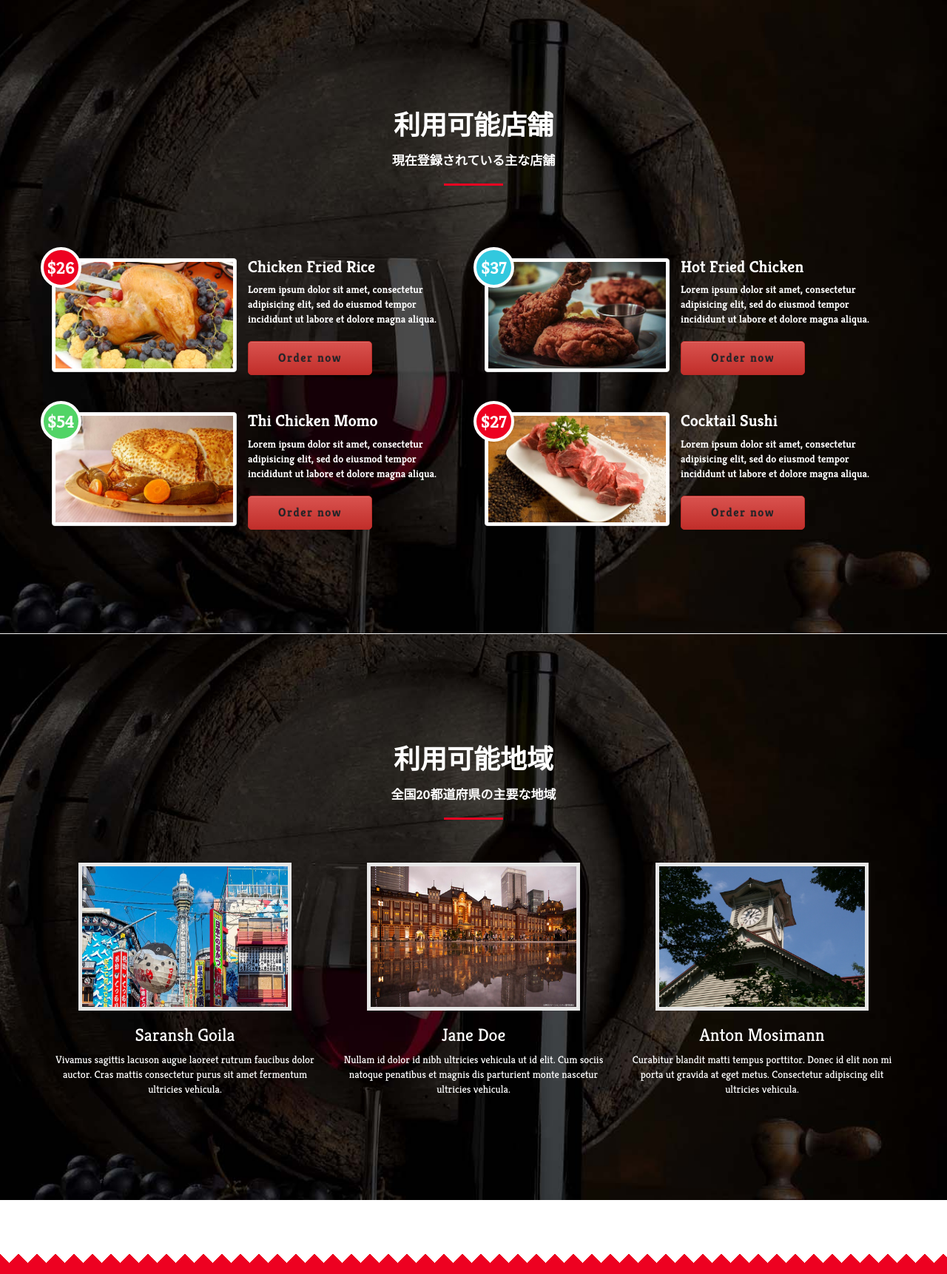
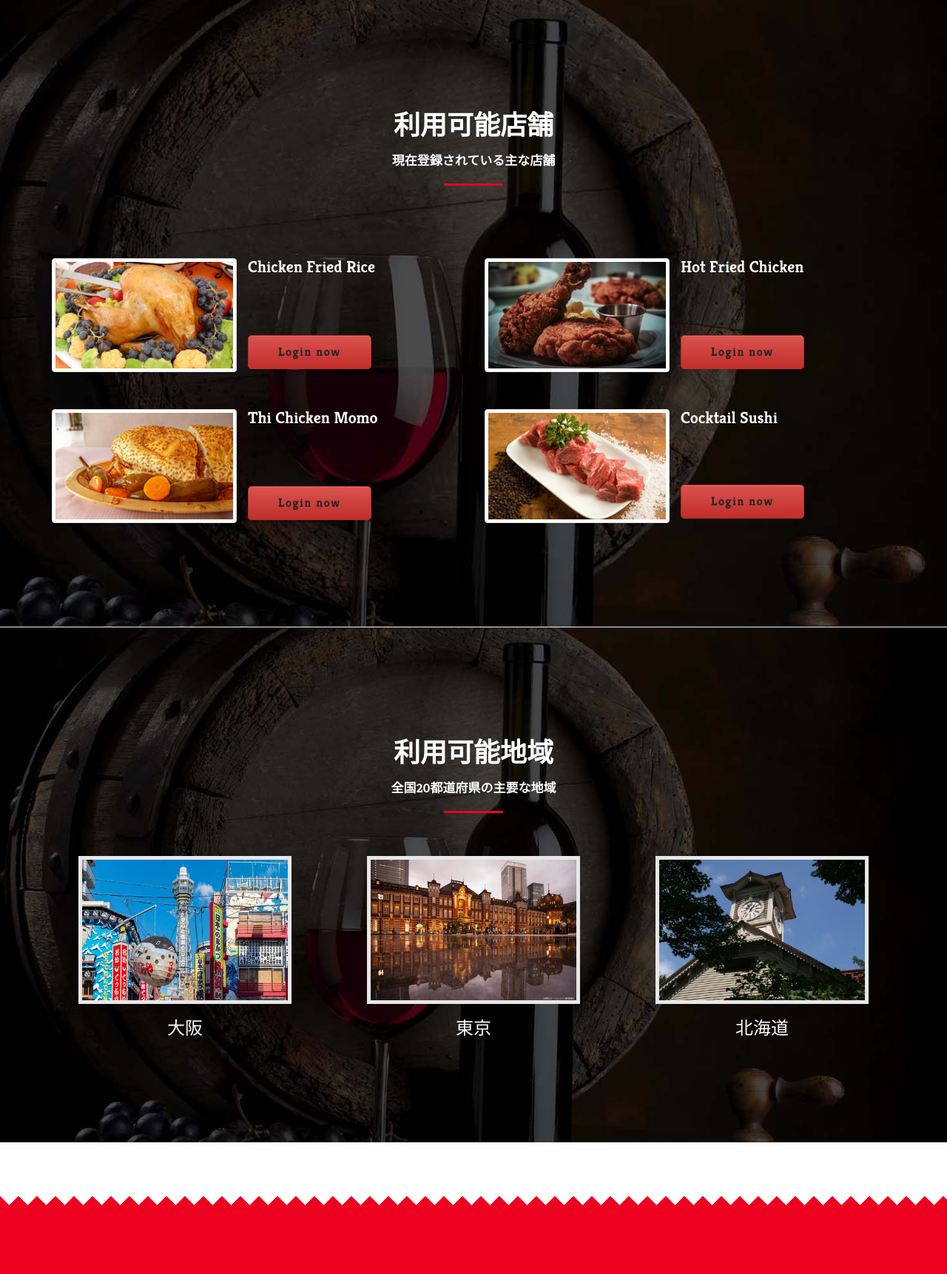
Before and after one commit to kami2438/venv_syokutomo, a Django app: page / in a window 1280 px wide. Shown: the part 1943-3665 px from the top of the page at 74% size. Run offline with Django 3.2, Linux system fonts and the light colour scheme; parts of the project's set-up code (start-up, migrations or seed data) failed here and were passed over; some libraries are stand-ins or nearby versions.

Commit message:
prime index内容変更

```diff
--- a/syokutomo/prime/templates/index.html
+++ b/syokutomo/prime/templates/index.html
@@ -70,7 +70,7 @@
         <div class="row text-center services-3">
             <div class="col-sm-3">
                 <div class="col-wrapper">
-                    <div class="icon-border bm10"> <i class="fa fa-beer"></i> </div>
+                    <div class=icon-border bm10"> <i class="fa fa-beer"></i> </div>
                     <h4>796518</h4>
                     <p>登録店舗数</p>
                 </div>
@@ -78,15 +78,8 @@
             <div class="col-sm-3">
                 <div class="col-wrapper">
                     <div class="icon-border bm10"> <i class="fa fa-play-circle-o"></i> </div>
-                    <h4>39472</h4>
-                    <p>数</p>
-                </div>
-            </div>
-            <div class="col-sm-3">
-                <div class="col-wrapper">
-                    <div class="icon-border bm10"> <i class="fa fa-truck"></i> </div>
-                    <h4>2188764</h4>
-                    <p>配達員数</p>
+                    <h4>394762</h4>
+                    <p>利用回数</p>
                 </div>
             </div>
             <div class="col-sm-3">
@@ -94,6 +87,13 @@
                     <div class="icon-border bm10"> <i class="fa fa-users"></i> </div>
                     <h4>480523</h4>
                     <p>ユーザー登録数</p>
+                </div>
+            </div>
+            <div class="col-sm-3">
+                <div class="col-wrapper">
+                    <div class="icon-border bm10"> <i class="fa fa-truck"></i> </div>
+                    <h4>21764</h4>
+                    <p>配達員数</p>
                 </div>
             </div>
         </div>
@@ -118,16 +118,16 @@
 
                     <div class="pricing-item-details">
 
-                        <h3><a href="#">Chicken Fried Rice</a></h3>
+                        <h3>
+                            <p>Chicken Fried Rice</p>
+                        </h3>
+                        <p>&nbsp;</p>
+                        <p>&nbsp;</p>
 
-                        <p>Lorem ipsum dolor sit amet, consectetur adipisicing elit, sed do eiusmod tempor
-                            incididunt ut labore et dolore magna aliqua.</p>
-
-                        <a class="btn btn-danger" href="#">Order now</a>
+                        <a class="btn btn-danger" href="{% url 'account_login' %}">Login now</a>
                         <div class="clearfix"></div>
                     </div>
                     <!--price tag-->
-                    <span class="hot-tag br-red">$26</span>
                     <div class="clearfix"></div>
                 </div>
             </div>
@@ -140,16 +140,16 @@
 
                     <div class="pricing-item-details">
 
-                        <h3><a href="#">Hot Fried Chicken</a></h3>
+                        <h3>
+                            <p>Hot Fried Chicken</p>
+                        </h3>
+                        <p>&nbsp;</p>
+                        <p>&nbsp;</p>
 
-                        <p>Lorem ipsum dolor sit amet, consectetur adipisicing elit, sed do eiusmod tempor
-                            incididunt ut labore et dolore magna aliqua.</p>
-
-                        <a class="btn btn-danger" href="#">Order now</a>
+                        <a class="btn btn-danger" href="{% url 'account_login' %}">Login now</a>
                         <div class="clearfix"></div>
                     </div>
                     <!--price tag-->
-                    <span class="hot-tag br-lblue">$37</span>
                     <div class="clearfix"></div>
                 </div>
             </div>
@@ -163,16 +163,16 @@
 
                     <div class="pricing-item-details">
 
-                        <h3><a href="#">Thi Chicken Momo</a></h3>
+                        <h3>
+                            <p>Thi Chicken Momo</p>
+                        </h3>
+                        <p>&nbsp;</p>
+                        <p>&nbsp;</p>
 
-                        <p>Lorem ipsum dolor sit amet, consectetur adipisicing elit, sed do eiusmod tempor
-                            incididunt ut labore et dolore magna aliqua.</p>
-
-                        <a class="btn btn-danger" href="#">Order now</a>
+                        <a class="btn btn-danger" href="{% url 'account_login' %}">Login now</a>
                         <div class="clearfix"></div>
                     </div>
                     <!--price tag-->
-                    <span class="hot-tag br-green">$54</span>
                     <div class="clearfix"></div>
                 </div>
             </div>
@@ -187,14 +187,13 @@
 
                         <h3><a href="#">Cocktail Sushi</a></h3>
 
-                        <p>Lorem ipsum dolor sit amet, consectetur adipisicing elit, sed do eiusmod tempor
-                            incididunt ut labore et dolore magna aliqua.</p>
+                        <p>&nbsp;</p>
+                        <p>&nbsp;</p>
 
-                        <a class="btn btn-danger" href="#">Order now</a>
+                        <a class="btn btn-danger" href="{% url 'account_login' %}">Login now</a>
                         <div class="clearfix"></div>
                     </div>
                     <!--price tag-->
-                    <span class="hot-tag br-red">$27</span>
                     <div class="clearfix"></div>
                 </div>
             </div>
@@ -223,9 +222,8 @@
                     <div class="icon-wrapper">
                         <img src="{% static 'img/oosaka.jpg' %}" width="300" height="200">
                     </div>
-                    <h3>Saransh Goila</h3>
-                    <p>Vivamus sagittis lacuson augue laoreet rutrum faucibus dolor auctor. Cras mattis consectetur
-                        purus sit amet fermentum ultricies vehicula.</p>
+                    <h3>大阪</h3>
+                    <p></p>
                 </div>
             </div>
             <div class="col-sm-4">
@@ -233,9 +231,8 @@
                     <div class="icon-wrapper">
                         <img src="{% static 'img/tokyo.jpg' %}" width="300" height="200">
                     </div>
-                    <h3>Jane Doe</h3>
-                    <p>Nullam id dolor id nibh ultricies vehicula ut id elit. Cum sociis natoque penatibus et magnis
-                        dis parturient monte nascetur ultricies vehicula. </p>
+                    <h3>東京</h3>
+                    <p></p>
                 </div>
             </div>
             <div class="col-sm-4">
@@ -243,9 +240,8 @@
                     <div class="icon-wrapper">
                         <img src="{% static 'img/hokai.jpg' %}" width="300" height="200">
                     </div>
-                    <h3>Anton Mosimann</h3>
-                    <p>Curabitur blandit matti tempus porttitor. Donec id elit non mi porta ut gravida at eget
-                        metus. Consectetur adipiscing elit ultricies vehicula.</p>
+                    <h3>北海道</h3>
+                    <p></p>
                 </div>
             </div>
         </div>
--- a/syokutomo/prime/templates/prime_base.html
+++ b/syokutomo/prime/templates/prime_base.html
@@ -69,7 +69,7 @@
                     {% if user.is_authenticated %}
                     <li><a href="{% url 'account_logout' %}">サインアウト</a></li>
                     {% else %}
-                    <li><a href="{% url 'prime:choice_login' %}">サインイン</a></li>
+                    <li><a href="{% url 'account_login' %}">サインイン</a></li>
                     {% endif %}
                     <!-- {% if user.is_authenticated %}
                     <li>{{ user.main_regis }}</li>
@@ -132,10 +132,11 @@
     var type = {{ user.user_type }}
     if ({{ user.user_type }} == "1") {
         url = "{% url 'user:index' %}";
-    } else if({{user.user_type}} =="2"){
-    url="{% url 'shop:index' %}";
-    } else if({{user.user_type}} =="3"){
-    url="{% url 'driver:index' %}";}
+    } else if ({{ user.user_type }} == "2") {
+        url = "{% url 'shop:index' %}";
+    } else if ({{ user.user_type }} == "3") {
+        url = "{% url 'driver:index' %}";
+    }
     window.onload = function Move() {
         window.location.href = url;
     }
@@ -148,10 +149,10 @@
     var type = {{ user.user_type }}
     if ({{ user.user_type }} == "1") {
         url = "{% url 'prime:regis_user' %}";
-    } else if({{user.user_type}} =="2"){
-    url="{% url 'prime:regis_shop' %}";
-    } else if({{user.user_type}} =="3"){
-    url="{% url 'prime:regis_driver' %}";
+    } else if ({{ user.user_type }} == "2") {
+        url = "{% url 'prime:regis_shop' %}";
+    } else if ({{ user.user_type }} == "3") {
+        url = "{% url 'prime:regis_driver' %}";
 
     } else {
         url = "{% url 'prime:terms' %}";
```
